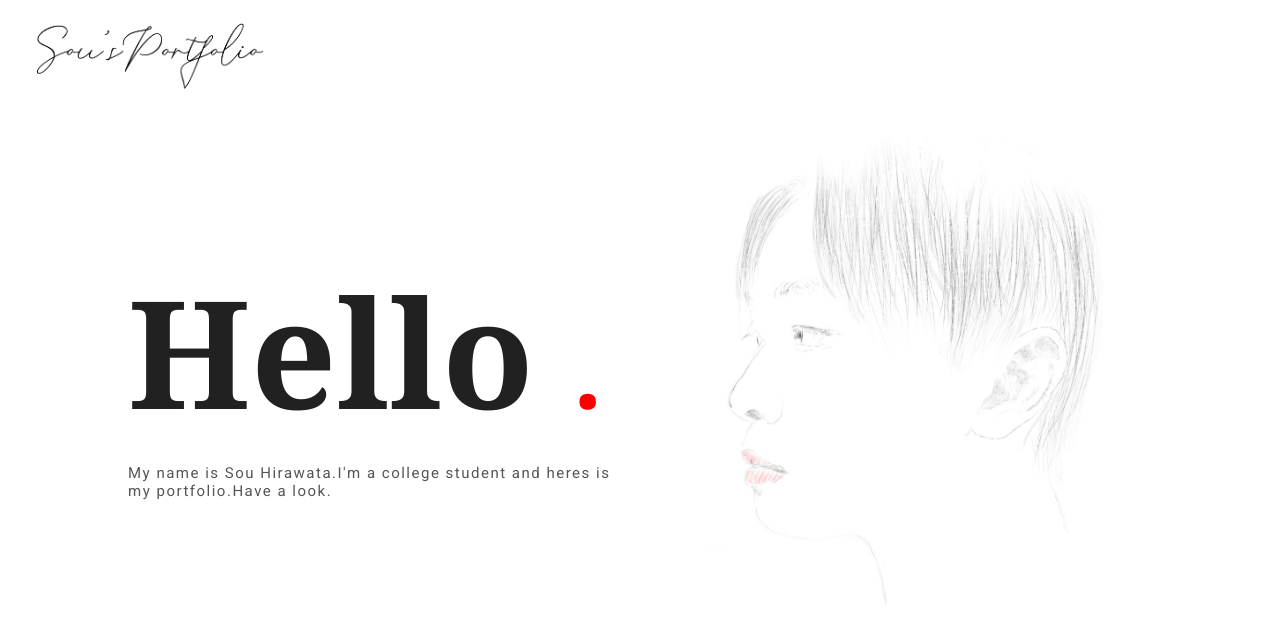
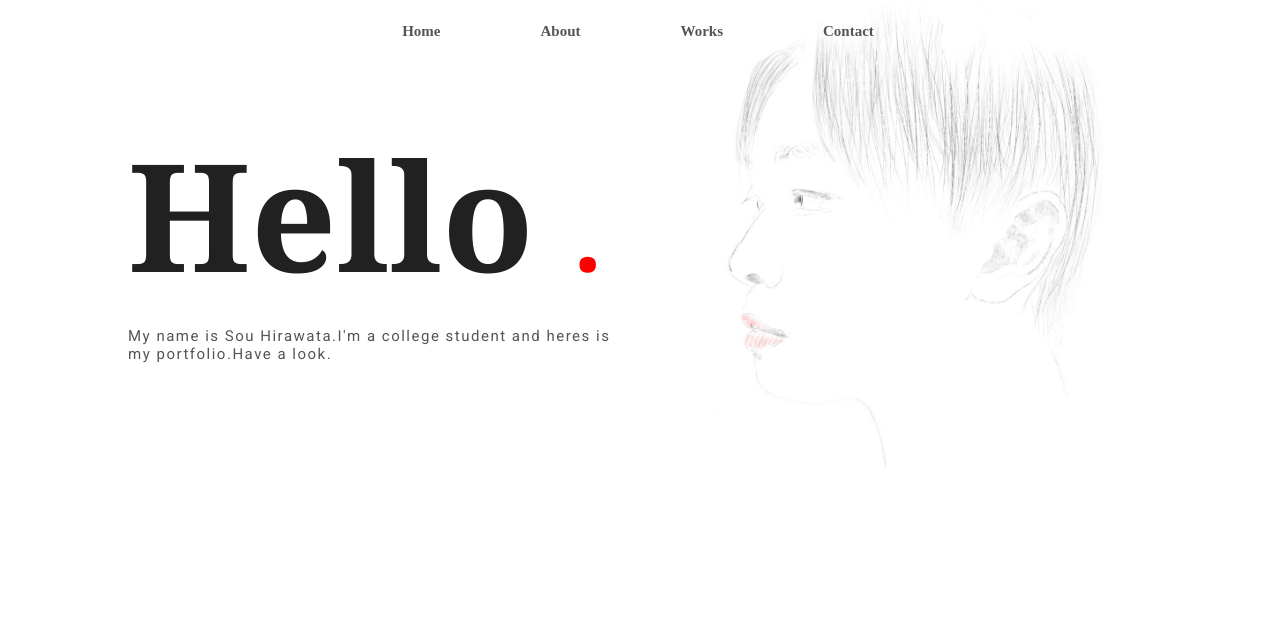
Before and after one commit to sserada/hirawataso.com, a Nuxt app: page / in a window 1280 px wide. Shown: the top 640 px of the page. Built offline with nearby package versions, Linux system fonts and the light colour scheme.

Commit message:
:recycle: Delete logo and add menu

```diff
--- a/components/Header.vue
+++ b/components/Header.vue
@@ -1,7 +1,11 @@
 <template>
   <header id="header">
-    <img src="~/assets/img/logo.png" alt="logo">
-
+    <ul class="menu">
+      <li><nuxt-link to="/">Home</nuxt-link></li>
+      <li><nuxt-link to="/#">About</nuxt-link></li>
+      <li><nuxt-link to="/#">Works</nuxt-link></li>
+      <li><nuxt-link to="/#">Contact</nuxt-link></li>
+    </ul>
   </header>
 </template>
 
@@ -14,8 +18,34 @@ export default Vue.extend({
 
 <style lang="scss" scoped>
 #header {
-  img {
-    width: 300px;
+  position: fixed;
+  top: 0;
+  left: 0;
+  width: 100%;
+  height: 60px;
+  z-index: 100;
+  .menu {
+    display: flex;
+    justify-content: center;
+    margin-top: 20px;
+    margin-right: 10%;
+    li {
+      margin-left: 100px;
+      font-size: 15px;
+      font-weight: 900;
+      font-family: 'Times New Roman', Times, serif;
+      list-style: none;
+      a {
+        color: #555555;
+        text-decoration: none;
+
+        &:hover {
+          color: #ff0000;
+          border-bottom: 0.5px solid #ff0000;
+          transition: 0.5s;
+        }
+      }
+    }
   }
 }
 </style>
```
Also changed, not shown: assets/img/logo.png (deleted).
